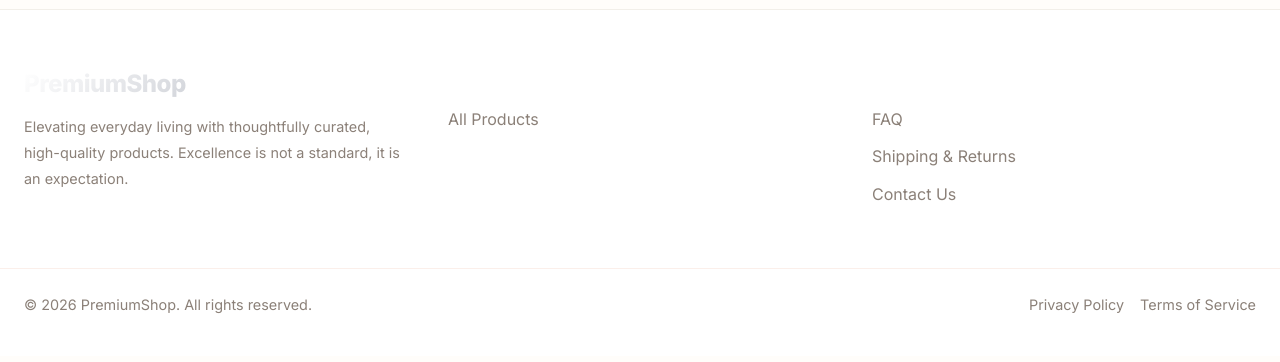
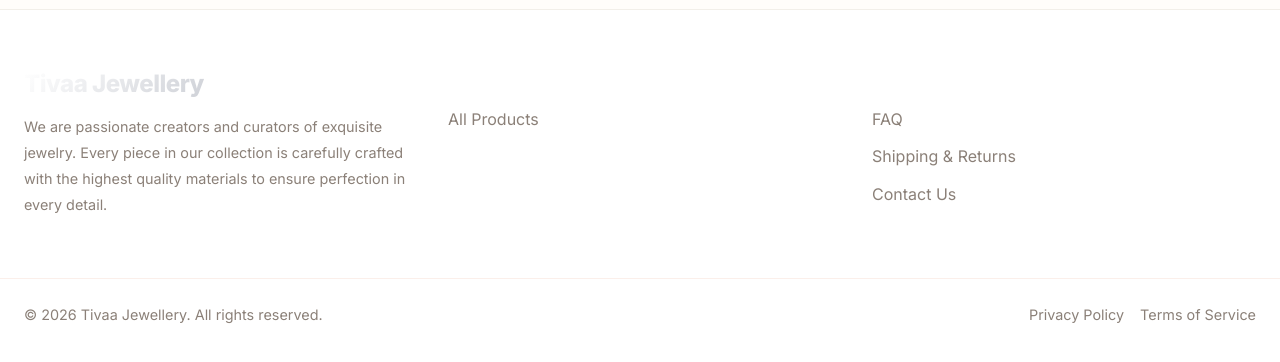
Before and after one commit to Siddharth-3101/ecommerce-tivaa, a Next.js app in the folder ecommerce-frontend/: page / in a window 1280 px wide. Shown: the part 1587-1949 px from the top of the page. Built offline with nearby package versions, Linux system fonts and the light colour scheme; no server answers.

Commit message:
footer change

```diff
--- a/ecommerce-frontend/components/Footer.jsx
+++ b/ecommerce-frontend/components/Footer.jsx
@@ -6,10 +6,10 @@ export default function Footer() {
             <div className="container" style={{ display: 'grid', gridTemplateColumns: 'repeat(auto-fit, minmax(200px, 1fr))', gap: '40px', marginBottom: '60px' }}>
                 <div>
                     <h3 style={{ fontSize: '1.5rem', fontWeight: 800, background: 'linear-gradient(135deg, #fff 0%, #a0a5b1 100%)', WebkitBackgroundClip: 'text', WebkitTextFillColor: 'transparent', letterSpacing: '-0.5px', marginBottom: '16px' }}>
-                        PremiumShop
+                        Tivaa Jewellery
                     </h3>
                     <p style={{ color: 'var(--text-muted)', fontSize: '0.9rem', lineHeight: 1.8 }}>
-                        Elevating everyday living with thoughtfully curated, high-quality products. Excellence is not a standard, it is an expectation.
+                        We are passionate creators and curators of exquisite jewelry. Every piece in our collection is carefully crafted with the highest quality materials to ensure perfection in every detail.
                     </p>
                 </div>
 
@@ -31,7 +31,7 @@ export default function Footer() {
             </div>
 
             <div className="container" style={{ borderTop: '1px solid var(--glass-border)', paddingTop: '24px', display: 'flex', justifyContent: 'space-between', alignItems: 'center', color: 'var(--text-muted)', fontSize: '0.9rem' }}>
-                <p style={{ margin: 0 }}>© 2026 PremiumShop. All rights reserved.</p>
+                <p style={{ margin: 0 }}>© 2026 Tivaa Jewellery. All rights reserved.</p>
                 <div style={{ display: 'flex', gap: '16px' }}>
                     <Link href="/">Privacy Policy</Link>
                     <Link href="/">Terms of Service</Link>
```
